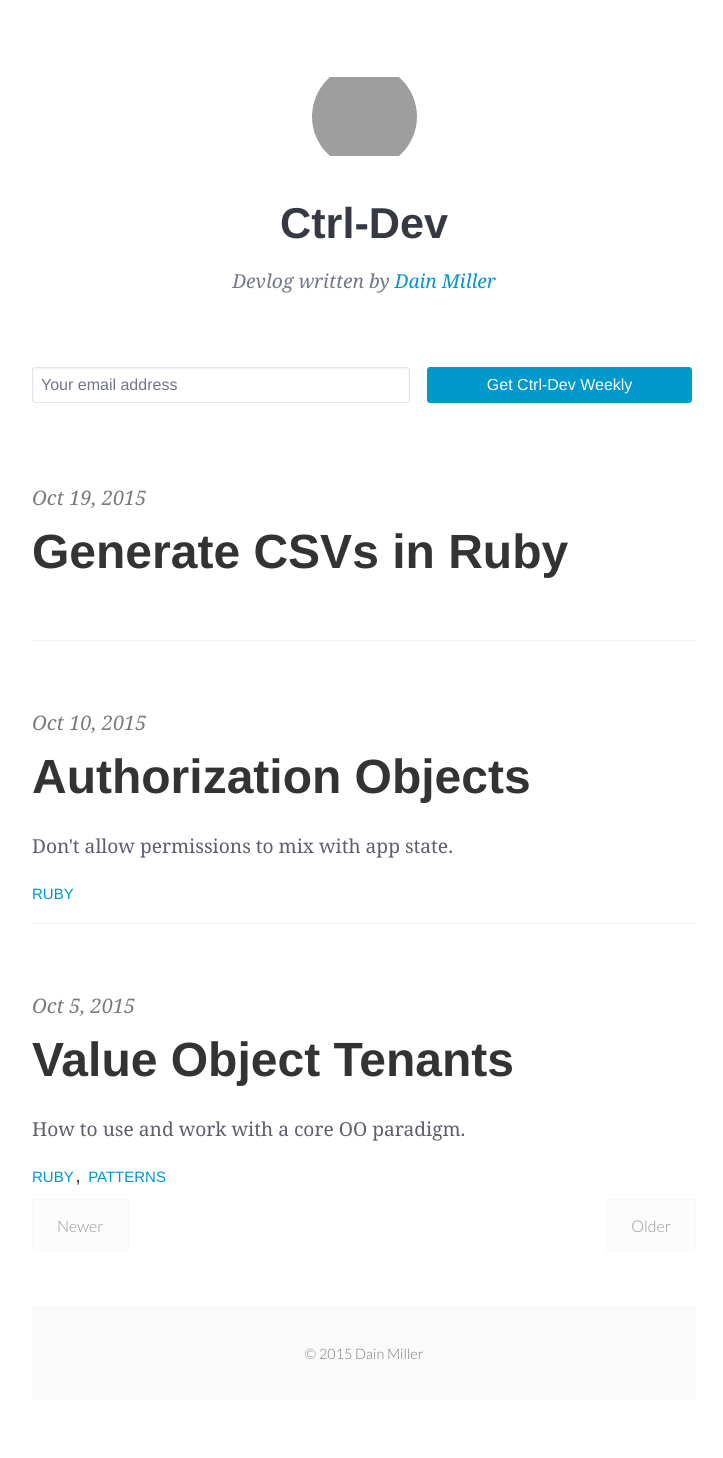
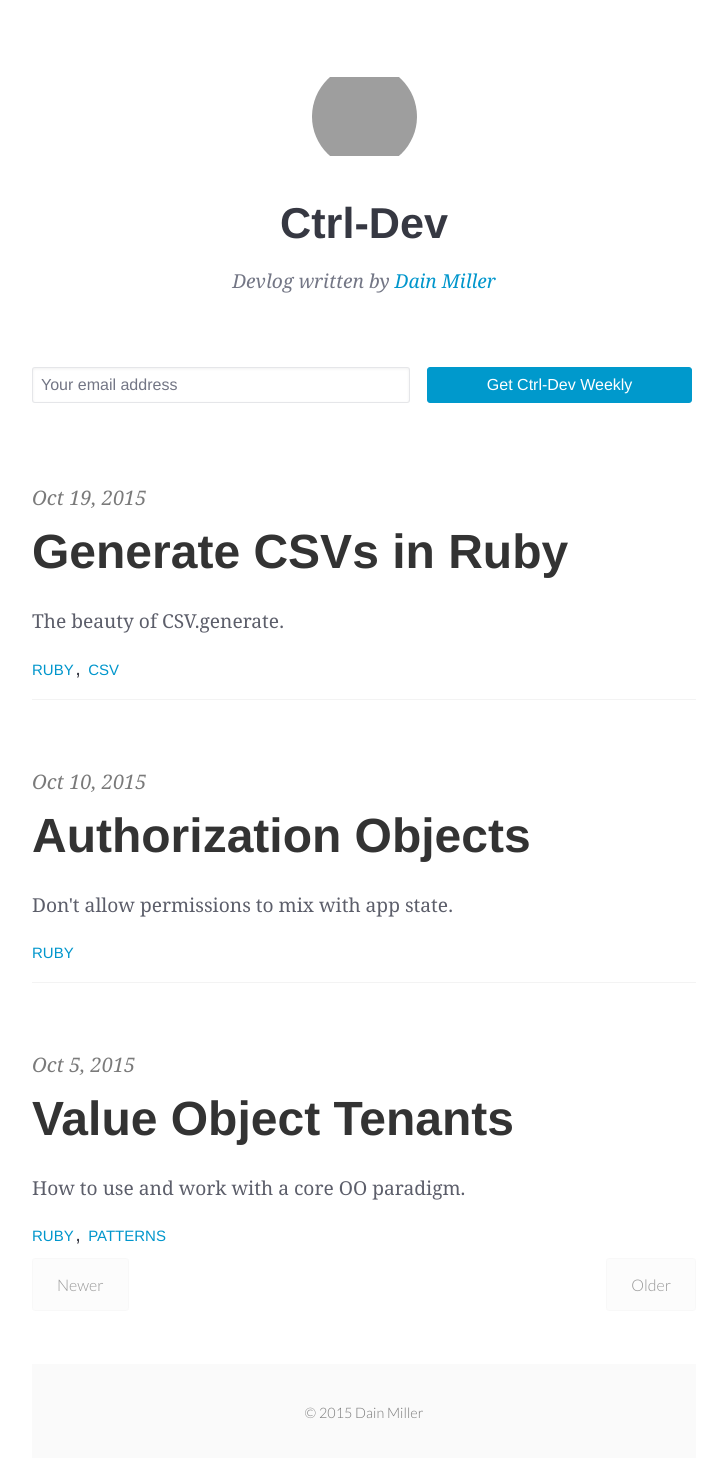
Before and after one commit to mraiur/dainmiller.github.io, a Jekyll site: the page built from index.html, in a window 1280 px wide, cut to the strip 0-1464 px from the top of the page. Shown: the top 1458 px of the strip, without its empty margins (276-999 px from the left). Built offline with Jekyll 4.4.1, drawn with Linux system fonts in a browser that asks for light colours; the list of posts is cut into pages by our own code; before the commit the page ends 1405 px from its top, so only the background shows below that; grey boxes are pictures that could not be loaded.

Commit message:
Update 2015-10-19-generate-csvs-in-ruby.markdown

```diff
--- a/_posts/2015-10-19-generate-csvs-in-ruby.markdown
+++ b/_posts/2015-10-19-generate-csvs-in-ruby.markdown
@@ -2,6 +2,9 @@
 published: true
 title: Generate CSVs in Ruby
 layout: post
+tags: [ruby, csv]
+categories: [ruby]
+summary: The beauty of CSV.generate.
 ---
 Did you know can convert a simple ruby hash to a CSV pretty painlessly?
 
```
